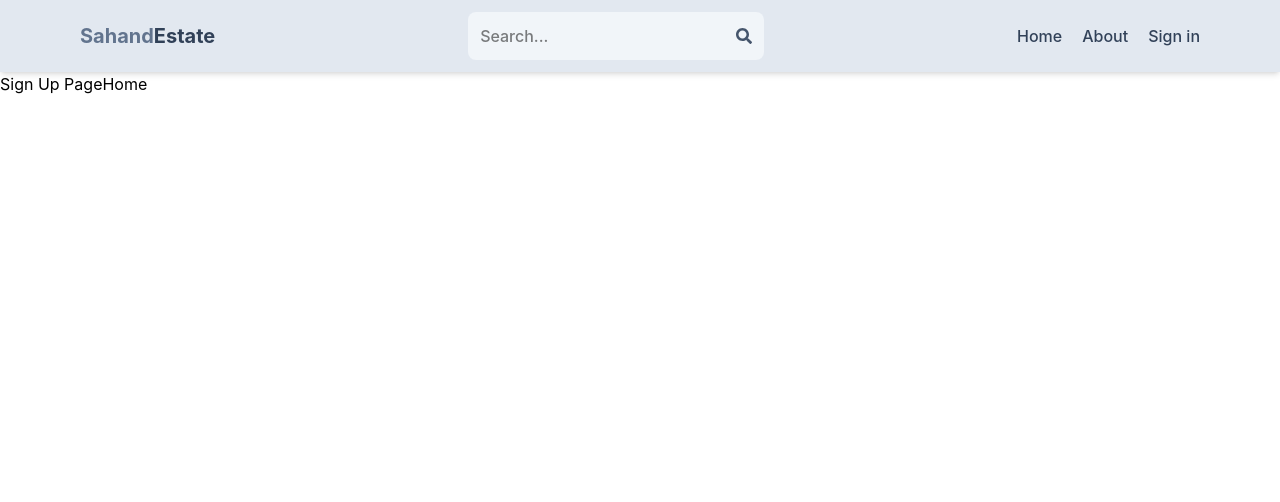
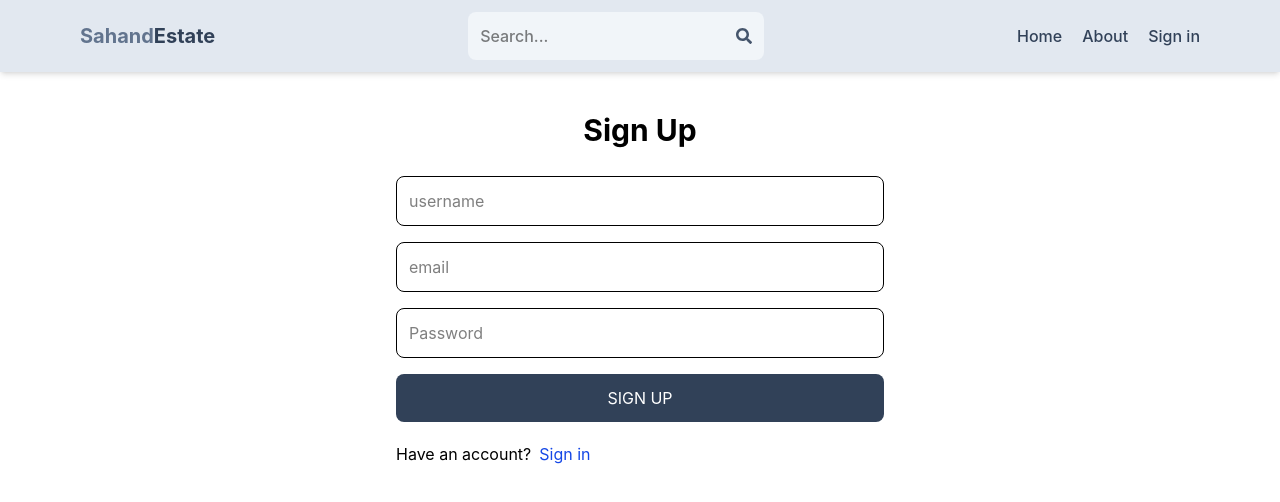
Before and after one commit to Mua-204/Sahand_Estate, a React (Vite) app in the folder client/: page /sign-up in a window 1280 px wide. Shown: the top 502 px of the page. Built offline with nearby package versions, Linux system fonts and the light colour scheme.

Commit message:
create complete Sign-Up UI

```diff
--- a/client/src/Pages/SignUp.jsx
+++ b/client/src/Pages/SignUp.jsx
@@ -1,13 +1,26 @@
-import React from 'react'
-import { Link } from 'react-router-dom'
+import React from "react";
+import { Link } from "react-router-dom";
+import SignIn from "./SignIn";
 
 const SignUp = () => {
   return (
-    <div>
-          Sign Up Page
-          <Link to="/">Home</Link>
-    </div>
-  )
-}
+    <>
+      <div className="sign-up p-3 max-w-lg mx-auto">
+        <h1 className="text-3xl text-center font-bold my-7 ">Sign Up</h1>
+        <form action=" " className="flex flex-col gap-4">
+          <input type="text" placeholder="username" className="border p-3 rounded-lg" id="usernam" />
+          <input type="email" placeholder="email" className="border p-3 rounded-lg" id="email" />
+          <input type="password" placeholder="Password" className="border p-3 rounded-lg" id="password" />
+          <button className="uppercase bg-slate-700 text-white p-3 rounded-lg hover:opacity-75 disabled:opacity-60">Sign up</button>
+        </form>
 
-export default SignUp
+        <div className="flex gap-2 mt-5" >
+          <p className="">Have an account?</p>
+          <Link to="/sign-in" className="text-blue-700 hover:underline underline-offset-2 decoration-2">Sign in</Link>
+        </div>
+      </div>
+    </>
+  );
+};
+
+export default SignUp;
```
